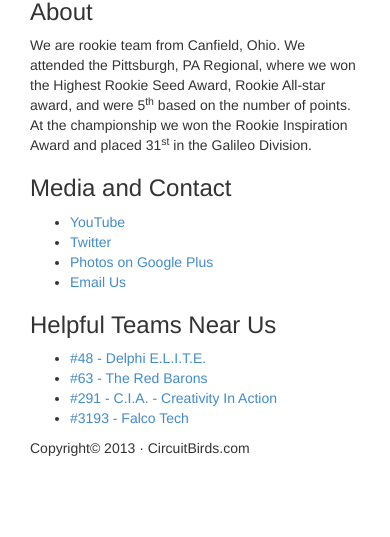
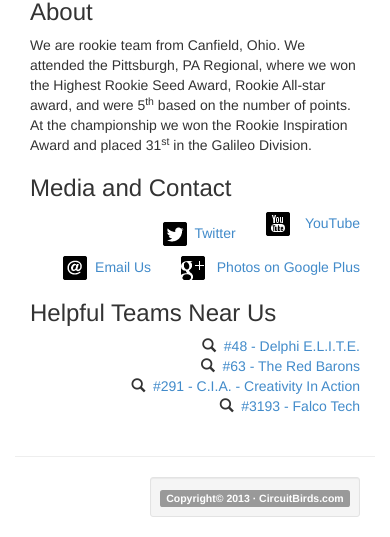
Before and after one commit to CircuitBirds-FRC4601/CircuitBirds-Bootstrap, a PHP site: page / in a window 390 px wide. Shown: the part 477-1014 px from the top of the page. Before the commit the page ends 933 px from the top, so only its background shows below. Run offline with PHP 8.4, Linux system fonts and the light colour scheme.

Commit message:
Better footer and glyphicons

```diff
--- a/homepage/index.php
+++ b/homepage/index.php
@@ -4,7 +4,7 @@
 		<title>CircuitBirds 4601</title>
 		<meta name="viewport" content="width=device-width, initial-scale=1.0">
     <!-- Bootstrap -->
-		<link href="css/bootstrap.min.css" rel="stylesheet" media="screen">
+		<link href="css/bootstrap.css" rel="stylesheet" media="screen">
 
     <!-- HTML5 shim and Respond.js IE8 support of HTML5 elements and media queries -->
     <!--[if lt IE 9]>
@@ -33,34 +33,41 @@
 			</div>
 			<div class="container">
 				<div class="row">
-					<div class="col-md-8"><h3>Preparing for 2014 <span class="label label-default">New</span></h3><img src="http://circuitbirds.com/images/img_0493.png" width="100%" alt="" />After winning the Rookie All-star award, we got ourselves a spot in the championship! This picture was taken while cleaning up our pit area and includes almost all our team members.
+					<div class="col-md-8"><h3>Preparing for 2014 <span class="label label-danger">New</span></h3><img src="http://circuitbirds.com/images/img_0493.png" width="100%" alt="" />After winning the Rookie All-star award, we got ourselves a spot in the championship! This picture was taken while cleaning up our pit area and includes almost all our team members.
 					</div>
 					<div class="col-md-4"><h3>About</h3>We are rookie team from Canfield, Ohio. We attended the Pittsburgh, PA Regional, where we won the Highest Rookie Seed Award, Rookie All-star award, and were 5<sup>th</sup> based on the number of points. At the championship we won the Rookie Inspiration Award and placed 31<sup>st</sup> in the Galileo Division.
 					</div>
 					<div class="col-md-4">
 						<h3>Media and Contact</h3>
-						<ul>
-							<li><a href="http://www.youtube.com/user/CanfieldCircuitBirds" target="_blank">YouTube</a></li>
-							<li><a href="http://twitter.com/team4601" target="_blank">Twitter</a></li>
-							<li><a href="https://plus.google.com/b/103521770448679495124/photos/103521770448679495124/albums/5850979947374350561" target="_blank">Photos on Google Plus</a>
-							</li>
-							<li><a href="/contact/">Email Us</a></li>
-						</ul>
+							<div class="row">
+							<div class="col-md-11 pull-right"><img src="fonts/glyphicons_youtube.png" height="24" width="24" border="0"/> &nbsp;&nbsp;
+							<a href="http://www.youtube.com/user/CanfieldCircuitBirds" target="_blank">YouTube</a>
+							</div>
+
+							<div style="padding-top:10px;" class="col-md-11 pull-right"><img src="fonts/glyphicons_twitter.png" height="24" width="24" border="0"/>&nbsp;&nbsp;<a href="http://twitter.com/team4601" target="_blank">Twitter</a>
+							</div>
+
+							<div style="padding-top:10px;" class="col-md-11 pull-right"><img src="fonts/glyphicons_google_plus.png" height="24" width="24" border="0"/>&nbsp;&nbsp;
+							<a href="https://plus.google.com/b/103521770448679495124/photos/103521770448679495124/albums/5850979947374350561" target="_blank">Photos on Google Plus</a>
+							</div>
+
+							<div style="padding-top:10px;" class="col-md-11 pull-right"><img src="fonts/glyphicons_e-mail.png" height="24" width="24" border="0"/>&nbsp;&nbsp;<a href="/contact/">Email Us</a></div>
+							</div>
 					</div>
 					<div class="col-md-4">
 						<h3>Helpful Teams Near Us</h3>
-						<ul>
-							<li><a href="http://delphielite.com/" target="_blank">#48   - Delphi E.L.I.T.E.</a></li>
-							<li><a href="http://www.redbarons63.com/" target="_blank">#63   - The Red Barons</a></li>
-							<li><a href="http://team291.org/Team291/index.html" target="_blank">#291  - C.I.A. - Creativity In Action</a>
-							</li>
-							<li><a href="http://falcotech3193.com/" target="_blank">#3193 - Falco Tech</a></li>
-						</ul>
+						<div class="row">
+						<div class="col-md-11 pull-right"><span class="glyphicon glyphicon-search"></span>&nbsp;&nbsp;<a href="http://delphielite.com/" target="_blank">#48   - Delphi E.L.I.T.E.</a></div>
+						<div class="col-md-11 pull-right"><span class="glyphicon glyphicon-search"></span>&nbsp;&nbsp;<a href="http://www.redbarons63.com/" target="_blank">#63   - The Red Barons</a></div>
+						<div class="col-md-11 pull-right"><span class="glyphicon glyphicon-search"></span>&nbsp;&nbsp;<a href="http://team291.org/Team291/index.html" target="_blank">#291  - C.I.A. - Creativity In Action</a></div>
+						<div class="col-md-11 pull-right"><span class="glyphicon glyphicon-search"></span>&nbsp;&nbsp;<a href="http://falcotech3193.com/" target="_blank">#3193 - Falco Tech</a></div>
+					</div>
 					</div>
 				</div>
-				<div class="row">
-					<div class="col-md-4 col-md-offset-4">
-						Copyright&copy; 2013 &middot; CircuitBirds.com
+				<div style="padding-top:20px;" class="row">
+					<hr>
+					<div class="col-md-3 col-md-offset-4">
+						<div class="well pull-right well-sm"><span class="label label-default">Copyright&copy; 2013 &middot; CircuitBirds.com</span></div>
 					</div>
 				</div>
 			</div>
```
Also changed, not shown: homepage/fonts/glyphicons-halflings-regular.woff, homepage/fonts/glyphicons_e-mail.png (added), homepage/fonts/glyphicons_google_plus.png (added), homepage/fonts/glyphicons_twitter.png (added), homepage/fonts/glyphicons_youtube.png (added), 2 other files.
